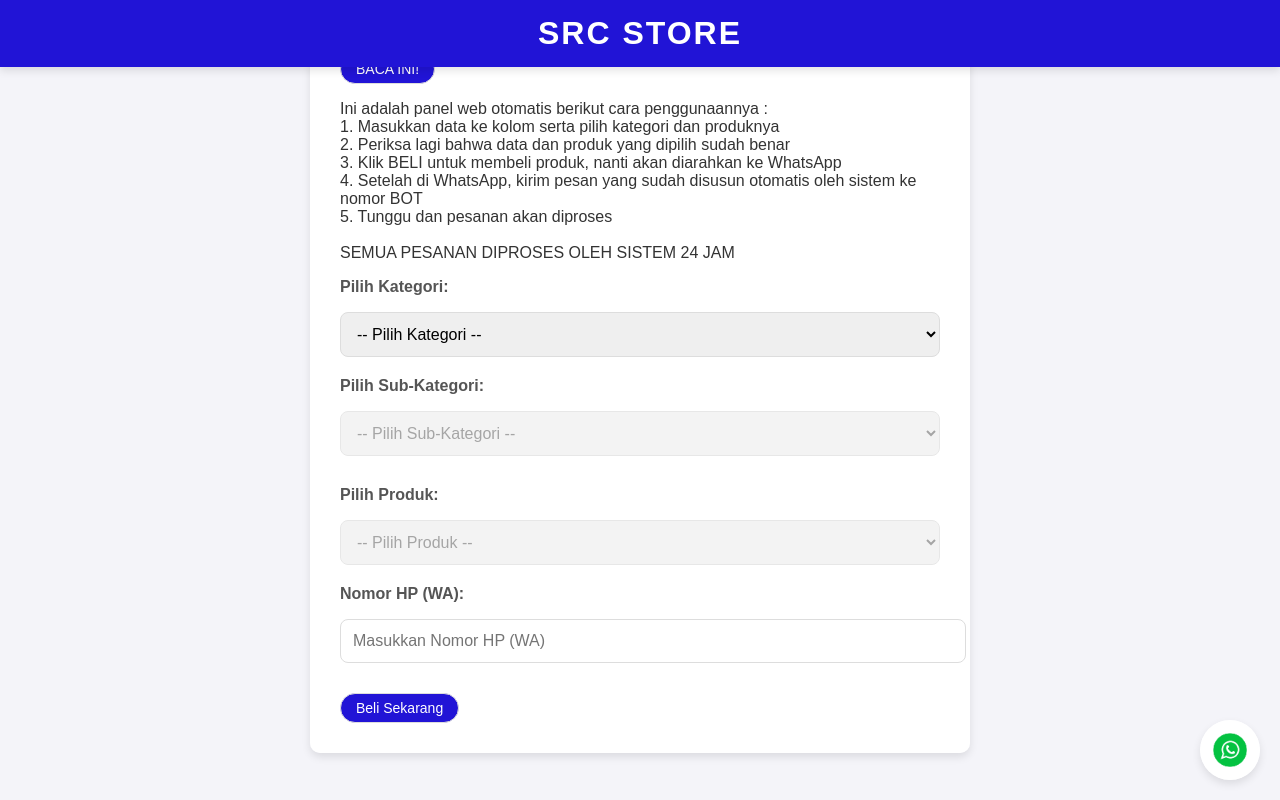
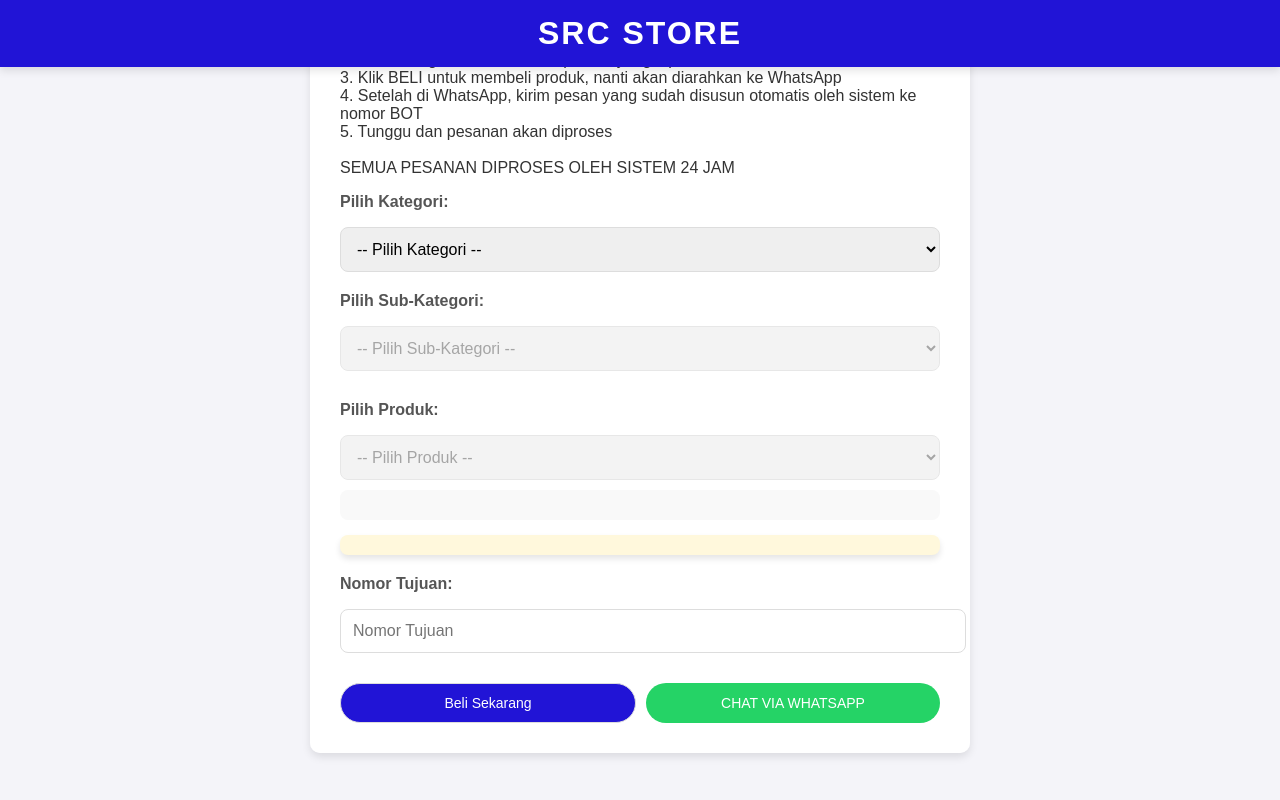
Before and after one commit to arilfila/saerahcell, a plain HTML site: page index.html in a window 1280 px wide. Both pictures are taken after a click on the button "Beli Sekarang". Drawn offline with Linux system fonts and the light colour scheme.

Commit message:
Update index.html

```diff
--- a/index.html
+++ b/index.html
@@ -102,15 +102,54 @@
             background-color: #29cf00;
         }
 
-        .whatsapp-logo {
-            position: fixed;
-            bottom: 20px;
-            right: 20px;
-            width: 60px;
-            height: 60px;
+        /* Kontainer untuk tombol "Beli Sekarang" dan WhatsApp */
+        .button-container {
+            display: flex;
+            justify-content: space-between;
+            gap: 10px; /* Jarak antar tombol */
+        }
+
+        /* Tombol WhatsApp */
+        .whatsapp-button {
+            background-color: #25D366;
+            color: white;
+            font-size: 14px;
             cursor: pointer;
-            border-radius: 50%;
-            box-shadow: 0 4px 8px rgba(0, 0, 0, 0.1);
+            padding: 12px 15px;
+            border-radius: 20px;
+            text-align: center;
+            border: none;
+            text-transform: uppercase;
+            flex: 1;
+        }
+
+        .whatsapp-button:hover {
+            background-color: #128C7E;
+        }
+
+        /* Tombol Beli Sekarang */
+        .buy-button {
+            background-color: #2114d6;
+            color: white;
+            font-size: 14px;
+            font-weight: normal;
+            cursor: pointer;
+            transition: background-color 0.3s ease;
+            padding: 6px 15px;
+            border-radius: 20px;
+            text-align: center;
+            flex: 1;
+        }
+
+        .buy-button:hover {
+            background-color: #29cf00;
+        }
+
+        /* Styling untuk tombol yang dipilih (method yang sudah dipilih) */
+        .selected-payment {
+            background-color: #29cf00; /* Warna hijau saat dipilih */
+            color: white; /* Warna teks putih */
+            border: 1px solid #29cf00; /* Border yang konsisten dengan warna hijau */
         }
 
         /* Responsif untuk perangkat mobile */
@@ -125,6 +164,29 @@
                 font-size: 24px;
                 padding: 12px 0;
             }
+        }
+        #productPrice {
+            font-size: 20px; /* Ukuran font lebih besar */
+            font-weight: bold; /* Membuat teks lebih tebal */
+            color: #FF6347; /* Memberi warna yang mencolok (misalnya, merah tomat) */
+            background-color: #FFF8DC; /* Memberikan latar belakang sedikit kuning untuk kontras */
+            padding: 10px; /* Memberi padding untuk jarak antara teks dan batas */
+            border-radius: 8px; /* Memberikan sudut yang melengkung */
+            box-shadow: 0 4px 6px rgba(0, 0, 0, 0.1); /* Memberikan bayangan halus di sekitar harga */
+            margin-top: 15px; /* Menambahkan jarak antara harga dan elemen lainnya */
+            text-align: center; /* Menempatkan harga di tengah */
+        }
+
+        /* Styling untuk deskripsi produk */
+        #productDescription {
+            font-size: 16px; /* Ukuran font standar untuk deskripsi */
+            color: #555; /* Warna teks abu-abu untuk deskripsi */
+            line-height: 1.6; /* Jarak antar baris yang nyaman dibaca */
+            padding: 15px; /* Memberikan jarak dalam deskripsi */
+            background-color: #f9f9f9; /* Latar belakang yang lebih terang */
+            border-radius: 8px; /* Sudut melengkung */
+            box-sizing: border-box;
+            margin-top: 10px; /* Memberikan jarak antara deskripsi dan elemen lainnya */
         }
     </style>
 </head>
@@ -182,16 +244,19 @@
 
         <!-- Input No HP -->
         <div class="section">
-            <label for="phone">Nomor HP (WA):</label>
-            <input type="text" id="phone" placeholder="Masukkan Nomor HP (WA)">
+            <label for="phone">Nomor Tujuan:</label>
+            <input type="text" id="phone" placeholder="Nomor Tujuan">
         </div>
 
-        <!-- Tombol Submit -->
-        <button onclick="submitForm()">Beli Sekarang</button>
+        <!-- Kontainer Tombol Beli dan WhatsApp -->
+        <div class="button-container">
+            <!-- Tombol Beli Sekarang -->
+            <button class="buy-button" onclick="submitForm()">Beli Sekarang</button>
+
+            <!-- Tombol WhatsApp -->
+            <button class="whatsapp-button" onclick="redirectToWhatsAppGroup()">Chat via WhatsApp</button>
+        </div>
     </div>
-
-    <!-- Logo WhatsApp -->
-    <img src="whatsapp.png" alt="WhatsApp" class="whatsapp-logo" onclick="redirectToWhatsAppGroup()">
 
     <script>
         let isInfoVisible = true;
@@ -420,7 +485,7 @@
         const subcategoryDescription = document.getElementById('subcategoryDescription');
         const paymentSection = document.getElementById('paymentSection');
         const paymentList = document.getElementById('paymentList');
-        let selectedPaymentMethod = '';
+        let selectedPaymentMethod = null;
 
         categorySelect.addEventListener('change', function() {
             const category = this.value;
@@ -436,6 +501,7 @@
                 Object.keys(subcategories).forEach(subcategory => {
                     const option = document.createElement('option');
                     option.value = subcategory;
+                    // Mengganti "_" dengan spasi pada subkategori
                     option.textContent = subcategory.replace(/_/g, ' ');
                     subcategorySelect.appendChild(option);
                 });
@@ -445,6 +511,7 @@
             }
         });
 
+        // Update event listener untuk subkategori dan produk
         subcategorySelect.addEventListener('change', function() {
             const category = categorySelect.value;
             const subcategory = this.value;
@@ -463,6 +530,7 @@
                     productSelect.appendChild(option);
                 });
 
+                // Menampilkan deskripsi subkategori
                 const subcategoryInfo = subcategoryProducts[0].subcategoryDescription;
                 subcategoryDescription.innerHTML = subcategoryInfo;
                 productSelect.disabled = false;
@@ -471,6 +539,7 @@
             }
         });
 
+        // Update event listener untuk produk
         productSelect.addEventListener('change', function() {
             const category = categorySelect.value;
             const subcategory = subcategorySelect.value;
@@ -483,11 +552,14 @@
                 const subcategoryProducts = products[category].subcategories[subcategory];
                 const product = subcategoryProducts.find(p => p.code === productCode);
                 if (product) {
+                    // Menampilkan harga produk dengan styling khusus
                     productPrice.innerHTML = product.price;
                     productDescription.innerHTML = product.description;
                     productDescription.style.display = 'block';
                     paymentSection.style.display = 'block';
                     paymentList.innerHTML = '';
+
+                    // Menampilkan metode pembayaran
                     product.paymentMethods.forEach(method => {
                         const button = document.createElement('button');
                         button.textContent = method;
@@ -501,7 +573,11 @@
 
         function selectPaymentMethod(method, button) {
             selectedPaymentMethod = method;
+
+            // Menghapus kelas 'selected-payment' dari semua tombol
             document.querySelectorAll('.payment-button').forEach(btn => btn.classList.remove('selected-payment'));
+
+            // Menambahkan kelas 'selected-payment' ke tombol yang dipilih
             button.classList.add('selected-payment');
         }
 
@@ -521,19 +597,22 @@
             const perintah = selectedProduct ? selectedProduct.perintah : '';
 
             let message;
+
+            // Cek apakah payment method ada
             if (selectedPaymentMethod !== 'tidak') {
+                // Gabungkan parameter dengan titik satu kali, pastikan tidak ada titik ganda
                 message = `${perintah} ${productCode}.${phone}.${selectedPaymentMethod}`;
             } else {
+                // Jika payment method tidak dipilih, hanya gabungkan perintah, kode produk, dan nomor tujuan
                 message = `${perintah} ${productCode}.${phone}`;
             }
 
-            const phoneNumber = '6287717272676';
+            const phoneNumber = '6287717272676';  // Ganti dengan nomor WhatsApp yang sesuai
             const whatsappURL = `https://wa.me/${phoneNumber}?text=${encodeURIComponent(message)}`;
 
             window.open(whatsappURL, '_blank');
         }
 
-        // Fungsi untuk mengarahkan ke grup WhatsApp
         function redirectToWhatsAppGroup() {
             const groupLink = "https://chat.whatsapp.com/your-group-link"; // Ganti dengan link grup WhatsApp kamu
             window.open(groupLink, '_blank');
```
